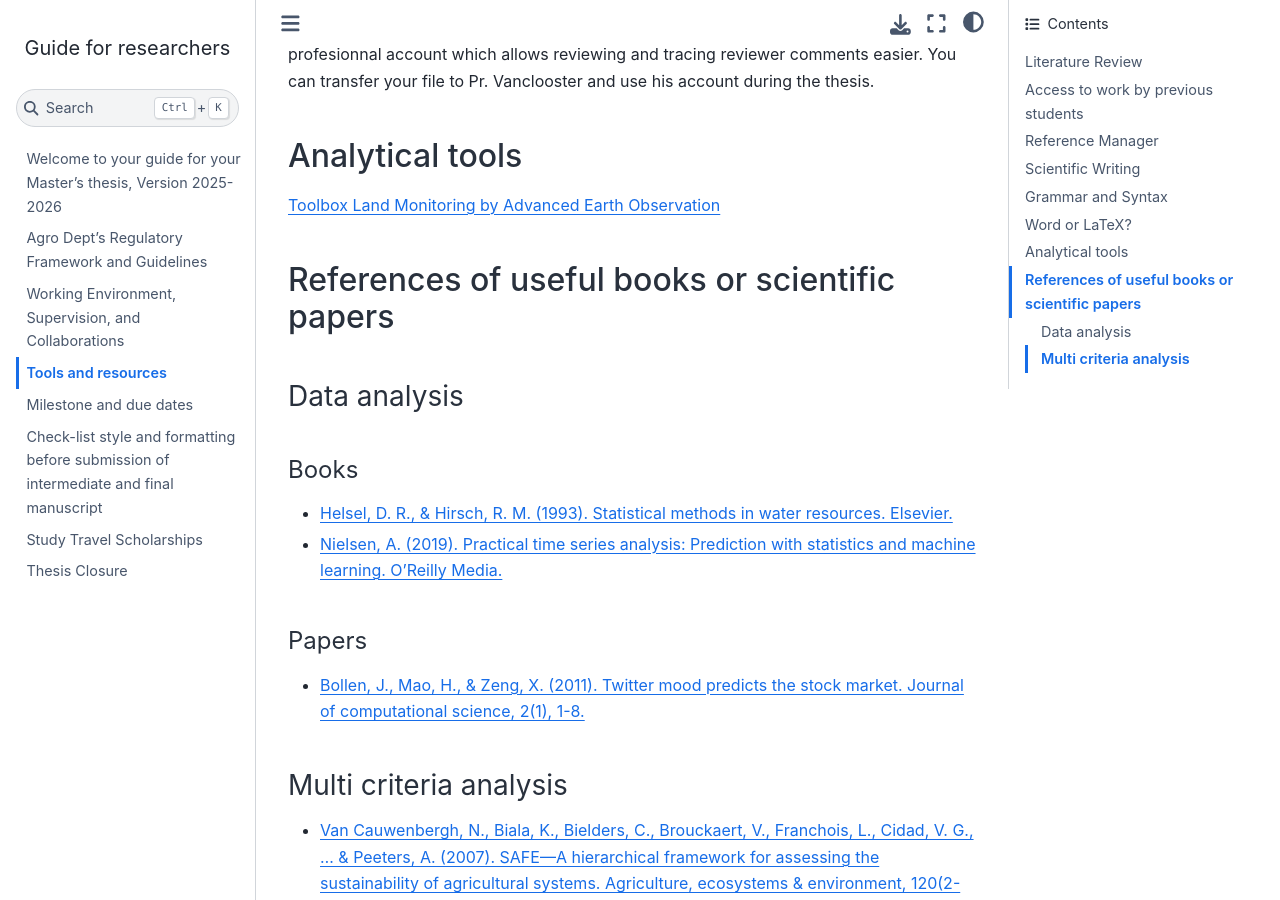
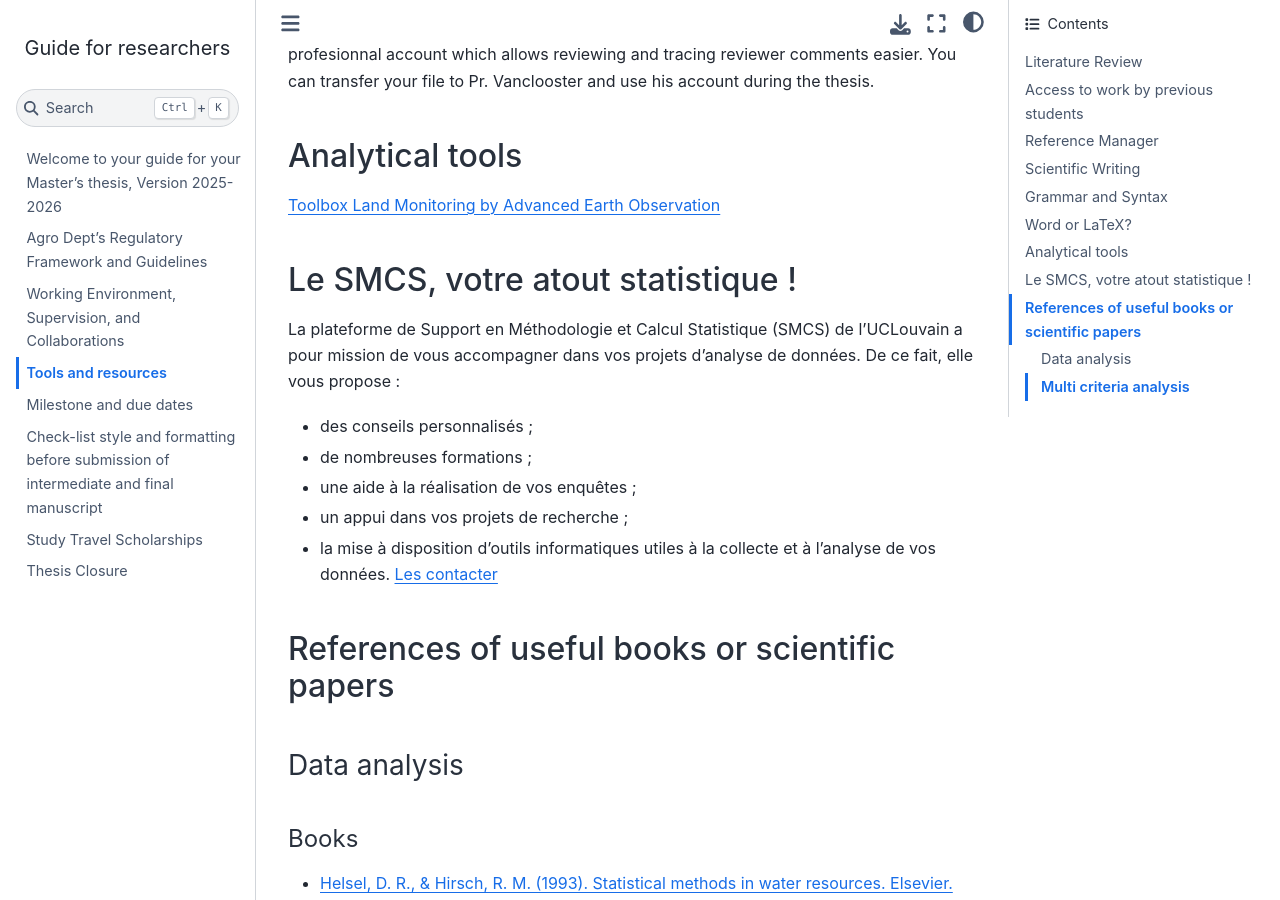
Before and after one commit to GERUlab/guide4researchers, a Jupyter Book: the page built from chapter3.md, in a window 1280 px wide and 900 px high, scrolled down 2209 px. Built offline with Jupyter Book 1.0.4 settings and Sphinx 7.4.7 and the Sphinx Book theme 1.1.4, drawn with Linux system fonts in a browser that asks for light colours.

Commit message:
Update chapter3.md
- update link presentation hyp et objectives
- ajout SMCS

```diff
--- a/chapter3.md
+++ b/chapter3.md
@@ -24,7 +24,7 @@ WARNING : master's thesis are not peer-reviewed and often contain errors. Read w
  ## Scientific Writing
   A thesis is a scientific document and must therefore adhere to the writing standards for such documents. Although longer than a scientific article, it is advisable to aim for a structure and writing style that closely resemble that of a scientific paper. We therefore encourage you to familiarize yourself with the standards and advice for good scientific writing using the following resources:
   - [Guide for scientific writing. Presentation by Alice Alonso. 06/2023](https://uclouvain.sharepoint.com/:p:/s/O365G-GroupederechercheVanclooster/Ea9yYHzjpbFKr6JW_45pBT0Bz_4cdgV-2P5sVl_vv7ZTOg?e=WgZzre)
-  - [Defining research, objectives, and aims. Presentation by Alice Alonso. 10/2024](https://uclouvain.sharepoint.com/:b:/r/sites/O365G-GroupederechercheVanclooster/Documents%20partages/General/Guide%20me%CC%81moire%20et%20ecriture%20scientifique/hypotheses_and_objectives.pdf?csf=1&web=1&e=36Vw2T)
+  - [Defining research, objectives, and aims. Presentation by Alice Alonso. 10/2024](https://uclouvain.sharepoint.com/:p:/r/sites/O365G-GroupederechercheVanclooster/Documents%20partages/General/Guide%20me%CC%81moire%20et%20ecriture%20scientifique/hypotheses_and_objectives.pptx?d=w2f463bbcee9e4ee396f144fb0766ba31&csf=1&web=1&e=6gz82c)
 
   More advanced :
   - [Heard, S. B. (2022). The scientist’s guide to writing: how to write more easily and effectively throughout your scientific career. Princeton University Press.](https://ils.bib.uclouvain.be/uclouvain/documents/1951210)
@@ -43,6 +43,16 @@ WARNING : master's thesis are not peer-reviewed and often contain errors. Read w
 
 [Toolbox Land Monitoring by Advanced Earth Observation](https://eo-toolbox-rtd.readthedocs.io/en/latest/)
 
+## Le SMCS, votre atout statistique !
+
+La plateforme de Support en Méthodologie et Calcul Statistique (SMCS) de l'UCLouvain a pour mission de vous accompagner dans vos projets d'analyse de données. De ce fait, elle vous propose :
+- des conseils personnalisés ;
+- de nombreuses formations ;
+- une aide à la réalisation de vos enquêtes ;
+- un appui dans vos projets de recherche ;
+- la mise à disposition d’outils informatiques utiles à la collecte et à l’analyse de vos données.
+  [Les contacter](https://sites.uclouvain.be/training/smcs/index.php?page=services&spage=consultance&l=fr)
+
 ## References of useful books or scientific papers
 
 ### Data analysis
```
